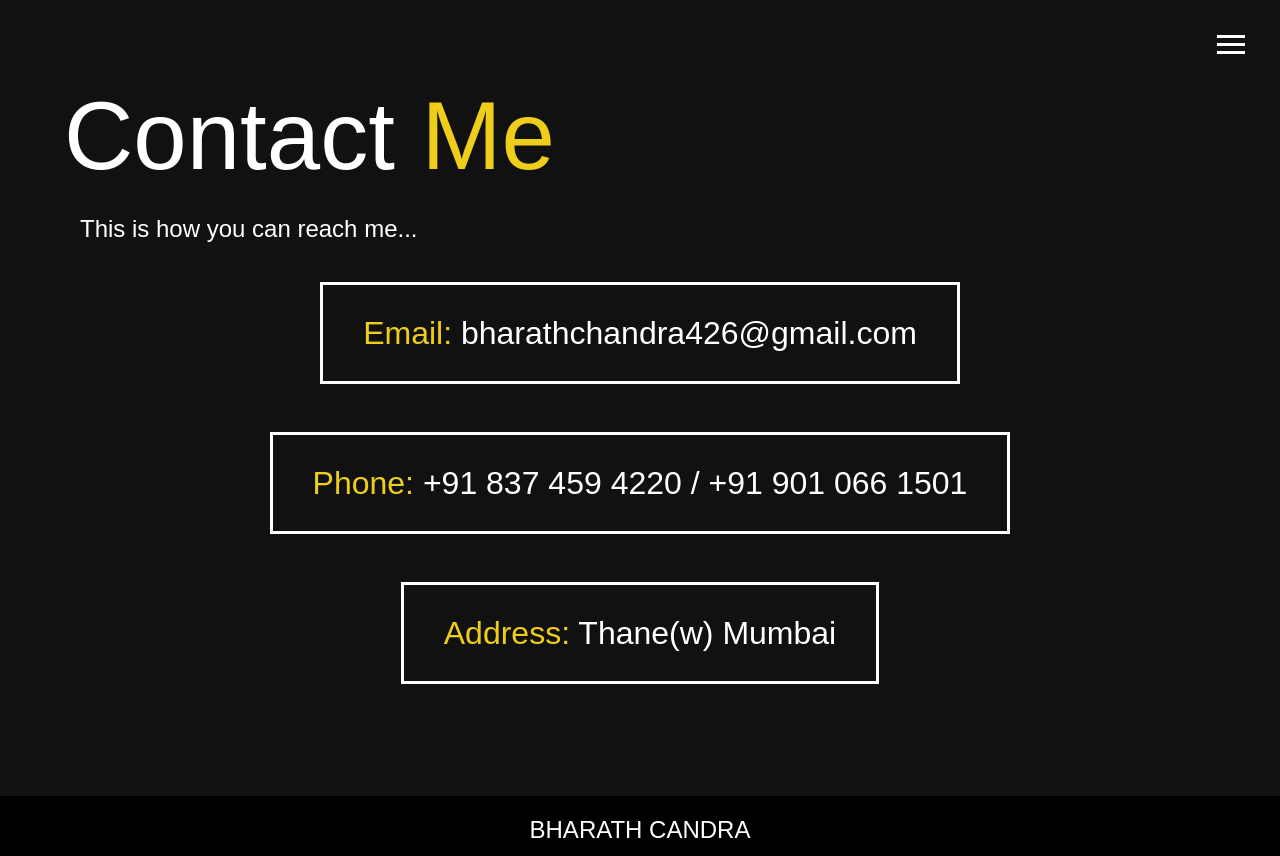
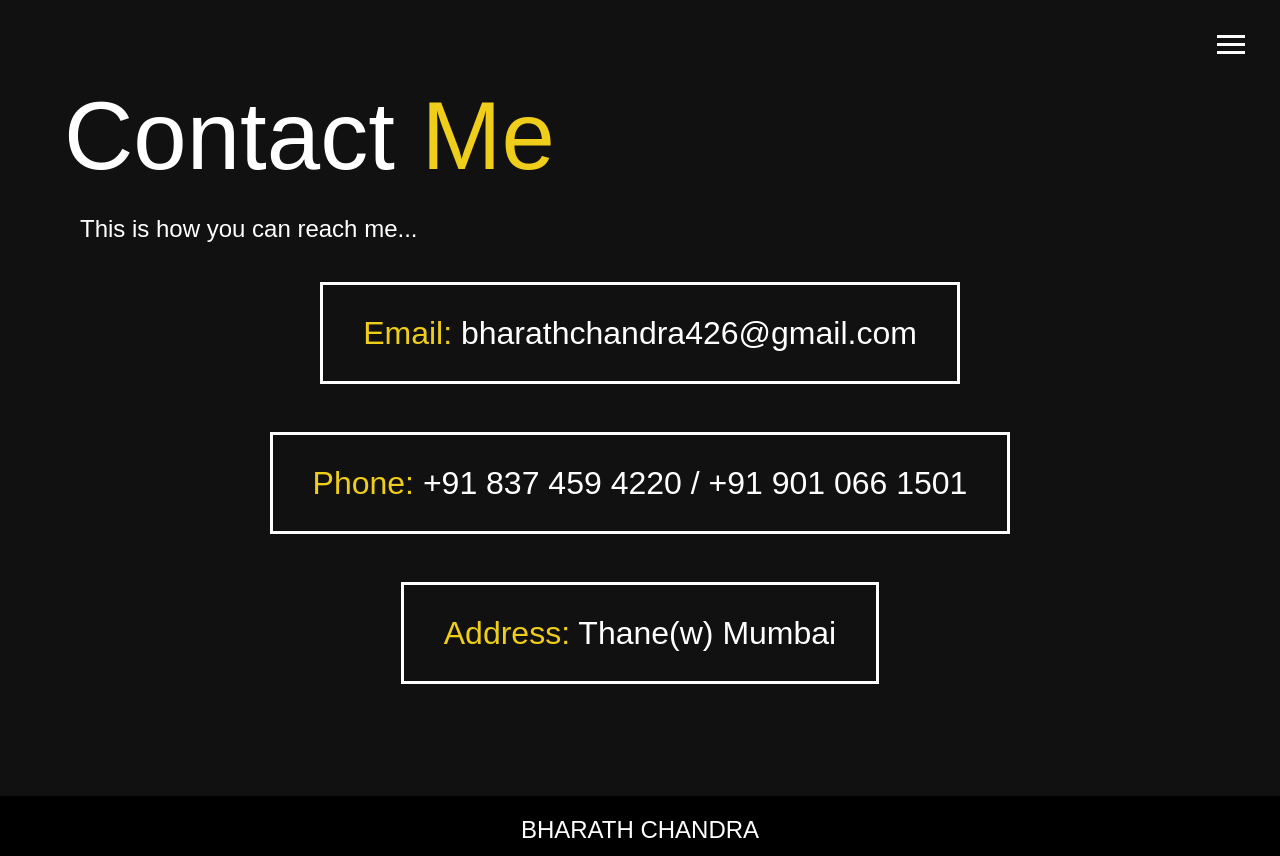
Before and after one commit to BharathChandra27/my-portfolio, a website: page dist/contact.html in a window 1280 px wide. Drawn offline with Linux system fonts and the light colour scheme; a web font is replaced by a local one.

Commit message:
Update contact.html

```diff
--- a/dist/contact.html
+++ b/dist/contact.html
@@ -89,7 +89,7 @@
     </main>
 
     <footer id="main-footer">
-      Bharath Candra
+      Bharath Chandra
     </footer>
 
     <script src="js/main.js"></script>
```
